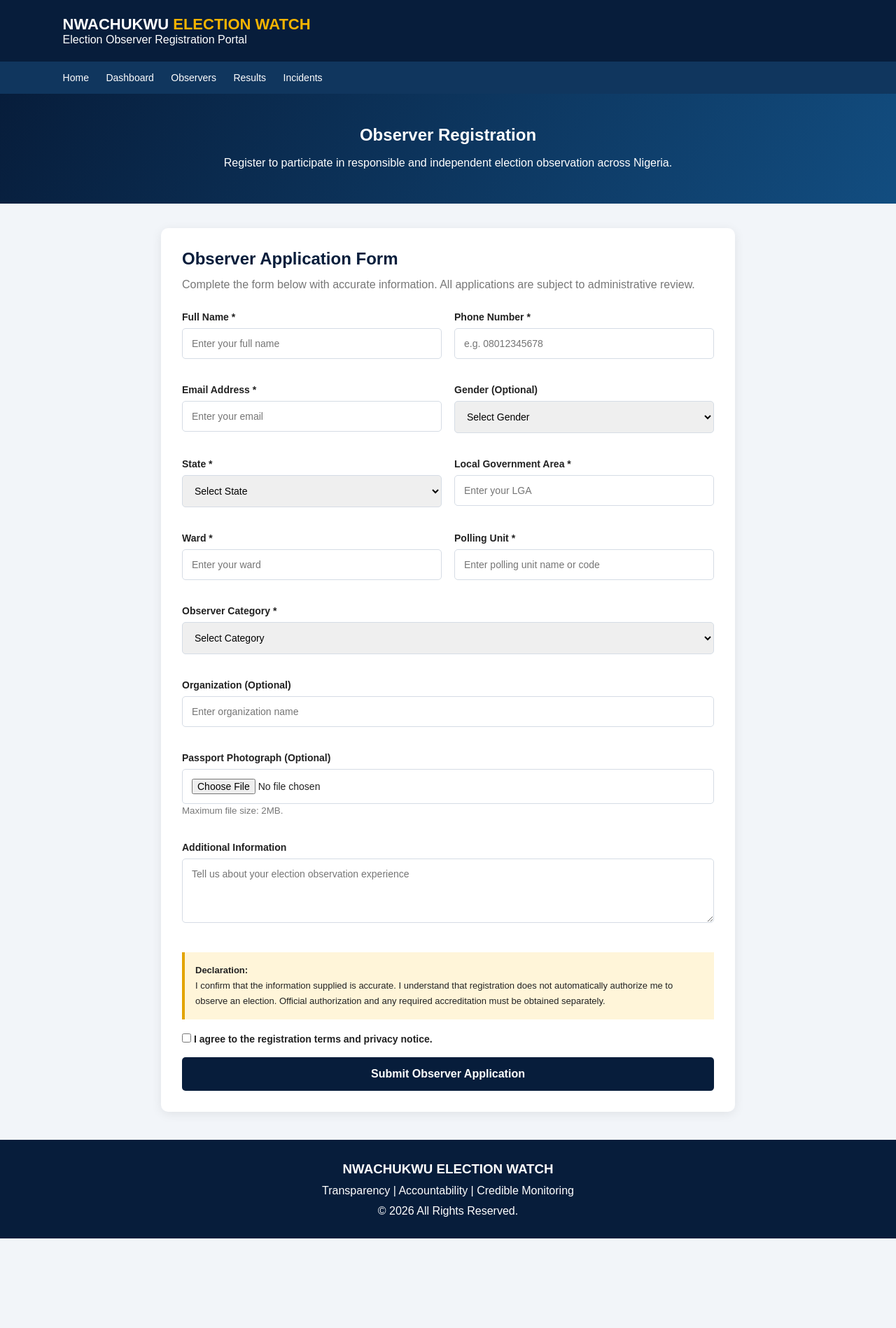
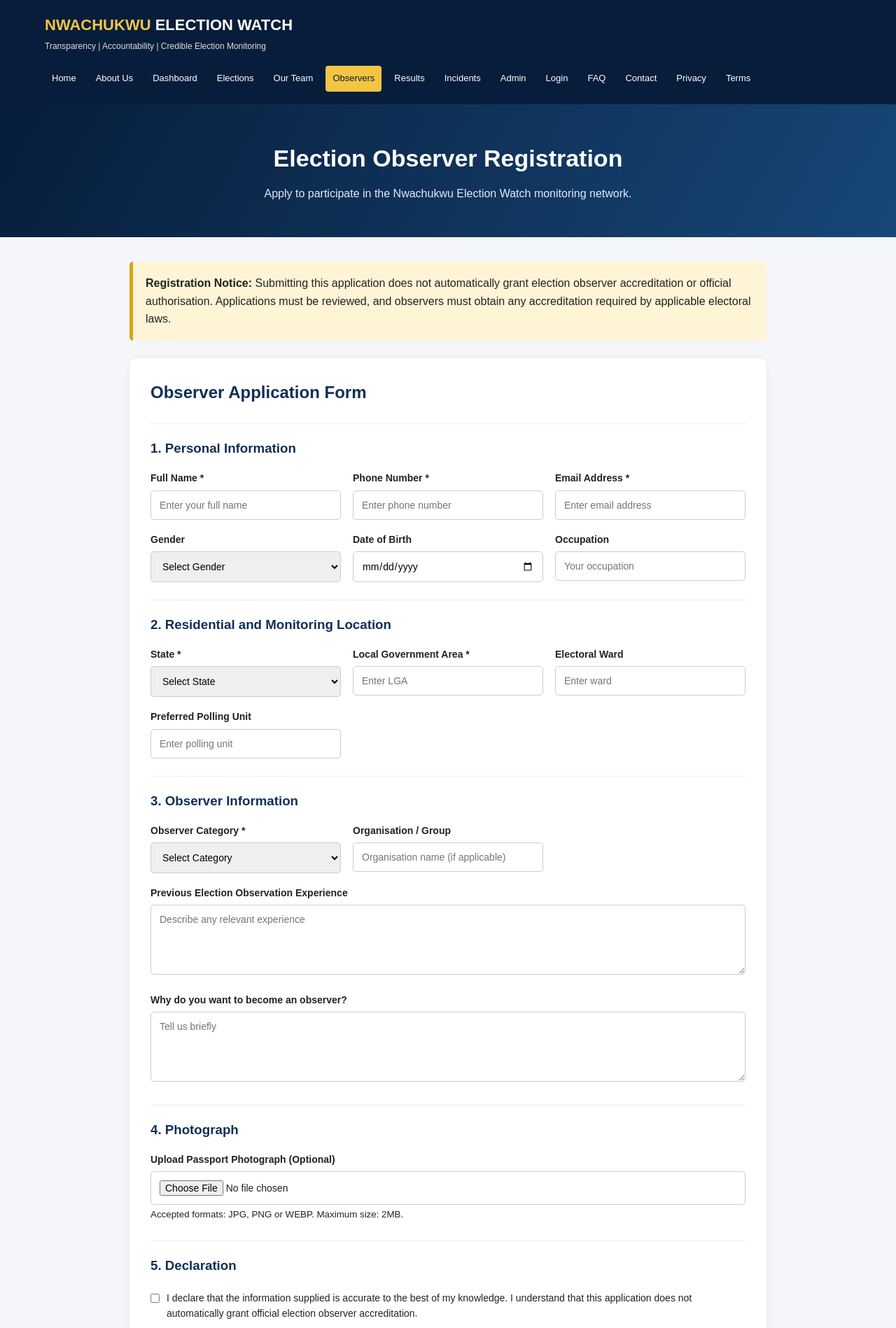
Before and after one commit to Nwachukwu2027/Nwachukwu-speaks, a plain HTML site: page observers.html in a window 1280 px wide. Shown: the top 1898 px of the page at 70% size. Before the commit the page ends 1770 px from the top, so only its background shows below. Drawn offline with Linux system fonts and the light colour scheme.

Commit message:
Enhance observer registration page layout and style
Updated the observer registration page with improved styling, added meta description, and modified form structure for better user experience.

```diff
--- a/observers.html
+++ b/observers.html
@@ -1,245 +1,380 @@
 <!DOCTYPE html><html lang="en">
 <head>
 <meta charset="UTF-8">
-<meta name="viewport" content="width=device-width, initial-scale=1.0"><title>Observer Registration | Nwachukwu Election Watch</title><style>
+<meta name="viewport" content="width=device-width, initial-scale=1.0">
+<meta name="description" content="Register as an election observer with Nwachukwu Election Watch.">
+<title>Observer Registration | Nwachukwu Election Watch</title><style>
 * {
     margin: 0;
     padding: 0;
     box-sizing: border-box;
-    font-family: Arial, sans-serif;
 }
 
 body {
-    background: #f2f5f9;
+    font-family: Arial, sans-serif;
+    background: #f4f6f9;
     color: #222;
+    line-height: 1.6;
 }
 
 header {
     background: #071d3b;
     color: white;
-    padding: 22px 7%;
+    padding: 18px 5%;
 }
 
-header h2 {
+.logo {
     font-size: 22px;
+    font-weight: bold;
+    color: #f4c542;
 }
 
-header span {
-    color: #f5b400;
+.logo span {
+    color: white;
+}
+
+.tagline {
+    font-size: 12px;
+    color: #ddd;
+    margin-top: 4px;
 }
 
 nav {
-    background: #10365e;
-    padding: 14px 7%;
+    display: flex;
+    flex-wrap: wrap;
+    gap: 8px;
+    margin-top: 18px;
 }
 
 nav a {
     color: white;
     text-decoration: none;
-    margin-right: 20px;
-    font-size: 14px;
+    font-size: 13px;
+    padding: 8px 10px;
+    border-radius: 4px;
+}
+
+nav a:hover,
+nav a.active {
+    background: #f4c542;
+    color: #071d3b;
 }
 
 .hero {
-    background: linear-gradient(120deg,#071d3b,#124d80);
-    padding: 45px 7%;
+    background: linear-gradient(120deg, #071d3b, #174777);
     color: white;
     text-align: center;
+    padding: 50px 20px;
 }
 
 .hero h1 {
-    margin-bottom: 12px;
+    font-size: 34px;
+    margin-bottom: 10px;
 }
 
 .hero p {
-    line-height: 1.7;
+    color: #e4eaf2;
 }
 
 .container {
-    max-width: 850px;
+    max-width: 950px;
     margin: 35px auto;
-    padding: 0 15px;
+    padding: 0 20px;
 }
 
-.form-box {
+.form-container {
     background: white;
     padding: 30px;
     border-radius: 10px;
-    box-shadow: 0 3px 15px rgba(0,0,0,.08);
+    box-shadow: 0 3px 12px rgba(0,0,0,0.06);
 }
 
-.form-box h2 {
-    color: #071d3b;
-    margin-bottom: 10px;
+.form-container h2 {
+    color: #102f57;
+    margin-bottom: 20px;
 }
 
-.description {
-    color: #777;
-    margin-bottom: 25px;
-    line-height: 1.6;
+.form-section {
+    margin-top: 25px;
+    padding-top: 20px;
+    border-top: 1px solid #eee;
+}
+
+.form-section h3 {
+    color: #102f57;
+    margin-bottom: 16px;
 }
 
 .form-grid {
     display: grid;
-    grid-template-columns: 1fr 1fr;
-    gap: 18px;
-}
-
-.form-group {
-    margin-bottom: 18px;
-}
-
-.form-group.full {
-    grid-column: 1 / -1;
+    grid-template-columns: repeat(auto-fit, minmax(230px, 1fr));
+    gap: 17px;
 }
 
 label {
     display: block;
-    margin-bottom: 8px;
     font-weight: bold;
+    margin-bottom: 6px;
     font-size: 14px;
 }
 
-input, select, textarea {
+input,
+select,
+textarea {
     width: 100%;
-    padding: 13px;
-    border: 1px solid #d5dce5;
+    padding: 12px;
+    border: 1px solid #ccc;
     border-radius: 5px;
-    outline: none;
     font-size: 14px;
+    font-family: Arial, sans-serif;
 }
 
-input:focus, select:focus, textarea:focus {
-    border-color: #124d80;
+textarea {
+    resize: vertical;
+    min-height: 100px;
 }
 
-small {
-    color: #777;
+.full {
+    grid-column: 1 / -1;
+}
+
+.checkbox {
+    display: flex;
+    align-items: flex-start;
+    gap: 10px;
+    margin-top: 20px;
+}
+
+.checkbox input {
+    width: auto;
+    margin-top: 5px;
+}
+
+.checkbox label {
+    font-weight: normal;
 }
 
 button {
-    width: 100%;
-    padding: 15px;
-    background: #071d3b;
+    background: #102f57;
     color: white;
+    padding: 14px 25px;
     border: none;
     border-radius: 5px;
-    font-size: 16px;
+    cursor: pointer;
+    font-size: 15px;
     font-weight: bold;
-    cursor: pointer;
+    margin-top: 22px;
+    width: 100%;
 }
 
 button:hover {
-    background: #124d80;
+    background: #d9aa22;
+    color: #071d3b;
 }
 
 .notice {
-    background: #fff5d9;
-    padding: 15px;
-    border-left: 4px solid #e3a400;
-    margin: 20px 0;
-    font-size: 13px;
-    line-height: 1.7;
+    background: #fff4d6;
+    border-left: 5px solid #d9a514;
+    padding: 18px;
+    margin-bottom: 25px;
+    border-radius: 5px;
 }
 
 #message {
-    margin-top: 20px;
-    padding: 15px;
+    margin-top: 18px;
+    padding: 14px;
+    border-radius: 5px;
     display: none;
-    border-radius: 5px;
-    line-height: 1.6;
-}
-
-.success {
-    background: #e1f5e8;
-    color: #176b37;
-}
-
-.error {
-    background: #ffe5e5;
-    color: #a00000;
 }
 
 footer {
     background: #071d3b;
     color: white;
     text-align: center;
-    padding: 25px;
-    margin-top: 40px;
-    line-height: 1.8;
+    padding: 28px 15px;
+    margin-top: 50px;
+}
+
+footer a {
+    color: #f4c542;
+    text-decoration: none;
+    margin: 5px 8px;
+    font-size: 13px;
 }
 
 @media(max-width:600px) {
-    .form-grid {
-        grid-template-columns: 1fr;
+    .hero h1 {
+        font-size: 27px;
     }
 
-    .form-box {
+    .form-container {
         padding: 20px;
     }
+}
+</style></head><body><header><div class="logo">
+    NWACHUKWU <span>ELECTION WATCH</span>
+</div>
 
-    nav a {
-        display: inline-block;
-        margin-bottom: 10px;
-    }
-}
-</style></head><body><header>
-    <h2>NWACHUKWU <span>ELECTION WATCH</span></h2>
-    <p>Election Observer Registration Portal</p>
-</header><nav>
+<div class="tagline">
+    Transparency | Accountability | Credible Election Monitoring
+</div>
+
+<nav>
     <a href="index.html">Home</a>
+    <a href="about.html">About Us</a>
     <a href="dashboard.html">Dashboard</a>
-    <a href="observers.html">Observers</a>
+    <a href="elections.html">Elections</a>
+    <a href="team.html">Our Team</a>
+    <a href="observers.html" class="active">Observers</a>
     <a href="results.html">Results</a>
     <a href="incidents.html">Incidents</a>
-</nav><section class="hero">
-    <h1>Observer Registration</h1>
-    <p>
-        Register to participate in responsible and independent
-        election observation across Nigeria.
-    </p>
-</section><div class="container"><div class="form-box"><h2>Observer Application Form</h2><p class="description">
-Complete the form below with accurate information.
-All applications are subject to administrative review.
-</p><form id="observerForm"><div class="form-grid"><div class="form-group">
-<label>Full Name *</label>
-<input type="text" id="fullname" required
-placeholder="Enter your full name">
-</div><div class="form-group">
-<label>Phone Number *</label>
-<input type="tel" id="phone" required
-placeholder="e.g. 08012345678">
-</div><div class="form-group">
-<label>Email Address *</label>
-<input type="email" id="email" required
-placeholder="Enter your email">
-</div><div class="form-group">
-<label>Gender (Optional)</label>
+    <a href="admin.html">Admin</a>
+    <a href="login.html">Login</a>
+    <a href="faq.html">FAQ</a>
+    <a href="contact.html">Contact</a>
+    <a href="privacy.html">Privacy</a>
+    <a href="terms.html">Terms</a>
+</nav>
+
+</header><section class="hero">
+    <h1>Election Observer Registration</h1>
+    <p>Apply to participate in the Nwachukwu Election Watch monitoring network.</p>
+</section><div class="container"><div class="notice">
+    <strong>Registration Notice:</strong>
+    Submitting this application does not automatically grant election
+    observer accreditation or official authorisation. Applications
+    must be reviewed, and observers must obtain any accreditation
+    required by applicable electoral laws.
+</div>
+
+<div class="form-container">
+
+    <h2>Observer Application Form</h2>
+
+    <form id="observerForm">
+
+        <div class="form-section">
+
+            <h3>1. Personal Information</h3>
+
+            <div class="form-grid">
+
+                <div>
+                    <label for="fullname">Full Name *</label>
+                    <input type="text" id="fullname" required placeholder="Enter your full name">
+                </div>
+
+                <div>
+                    <label for="phone">Phone Number *</label>
+                    <input type="tel" id="phone" required placeholder="Enter phone number">
+                </div>
+
+                <div>
+                    <label for="email">Email Address *</label>
+                    <input type="email" id="email" required placeholder="Enter email address">
+                </div>
+
+                <div>
+                    <label for="gender">Gender</label>
                     <select id="gender">
                         <option value="">Select Gender</option>
                         <option>Male</option>
                         <option>Female</option>
                         <option>Prefer not to say</option>
                     </select>
-</div><div class="form-group">
-<label>State *</label>
+                </div>
+
+                <div>
+                    <label for="dob">Date of Birth</label>
+                    <input type="date" id="dob">
+                </div>
+
+                <div>
+                    <label for="occupation">Occupation</label>
+                    <input type="text" id="occupation" placeholder="Your occupation">
+                </div>
+
+            </div>
+
+        </div>
+
+        <div class="form-section">
+
+            <h3>2. Residential and Monitoring Location</h3>
+
+            <div class="form-grid">
+
+                <div>
+                    <label for="state">State *</label>
                     <select id="state" required>
                         <option value="">Select State</option>
+                        <option>Abia</option>
+                        <option>Adamawa</option>
+                        <option>Akwa Ibom</option>
+                        <option>Anambra</option>
+                        <option>Bauchi</option>
+                        <option>Bayelsa</option>
+                        <option>Benue</option>
+                        <option>Borno</option>
+                        <option>Cross River</option>
+                        <option>Delta</option>
+                        <option>Ebonyi</option>
+                        <option>Edo</option>
+                        <option>Ekiti</option>
+                        <option>Enugu</option>
+                        <option>FCT</option>
+                        <option>Gombe</option>
+                        <option>Imo</option>
+                        <option>Jigawa</option>
+                        <option>Kaduna</option>
+                        <option>Kano</option>
+                        <option>Katsina</option>
+                        <option>Kebbi</option>
+                        <option>Kogi</option>
+                        <option>Kwara</option>
+                        <option>Lagos</option>
+                        <option>Nasarawa</option>
+                        <option>Niger</option>
+                        <option>Ogun</option>
+                        <option>Ondo</option>
+                        <option>Osun</option>
+                        <option>Oyo</option>
+                        <option>Plateau</option>
+                        <option>Rivers</option>
+                        <option>Sokoto</option>
+                        <option>Taraba</option>
+                        <option>Yobe</option>
+                        <option>Zamfara</option>
                     </select>
-</div><div class="form-group">
-<label>Local Government Area *</label>
-<input type="text" id="lga" required
-placeholder="Enter your LGA">
-</div><div class="form-group">
-<label>Ward *</label>
-<input type="text" id="ward" required
-placeholder="Enter your ward">
-</div><div class="form-group">
-<label>Polling Unit *</label>
-<input type="text" id="polling" required
-placeholder="Enter polling unit name or code">
-</div><div class="form-group full">
-<label>Observer Category *</label>
+                </div>
+
+                <div>
+                    <label for="lga">Local Government Area *</label>
+                    <input type="text" id="lga" required placeholder="Enter LGA">
+                </div>
+
+                <div>
+                    <label for="ward">Electoral Ward</label>
+                    <input type="text" id="ward" placeholder="Enter ward">
+                </div>
+
+                <div>
+                    <label for="polling">Preferred Polling Unit</label>
+                    <input type="text" id="polling" placeholder="Enter polling unit">
+                </div>
+
+            </div>
+
+        </div>
+
+        <div class="form-section">
+
+            <h3>3. Observer Information</h3>
+
+            <div class="form-grid">
+
+                <div>
+                    <label for="category">Observer Category *</label>
                     <select id="category" required>
                         <option value="">Select Category</option>
                         <option>Polling Unit Observer</option>
@@ -248,82 +383,104 @@ placeholder="Enter polling unit name or code">
                         <option>State Coordinator</option>
                         <option>Independent Election Observer</option>
                     </select>
-</div><div class="form-group full">
-<label>Organization (Optional)</label>
-<input type="text" id="organization"
-placeholder="Enter organization name">
-</div><div class="form-group full">
-<label>Passport Photograph (Optional)</label>
-<input type="file" id="photo" accept="image/*">
-<small>Maximum file size: 2MB.</small>
-</div><div class="form-group full">
-<label>Additional Information</label>
-<textarea id="information" rows="4"
-placeholder="Tell us about your election observation experience"></textarea>
-</div></div><div class="notice">
-<strong>Declaration:</strong><br>
-I confirm that the information supplied is accurate.
-I understand that registration does not automatically
-authorize me to observe an election. Official authorization
-and any required accreditation must be obtained separately.
-</div><div class="form-group">
-<label>
-<input type="checkbox" id="agreement"
-style="width:auto;" required>
-I agree to the registration terms and privacy notice.
+                </div>
+
+                <div>
+                    <label for="organisation">Organisation / Group</label>
+                    <input type="text" id="organisation" placeholder="Organisation name (if applicable)">
+                </div>
+
+                <div class="full">
+                    <label for="experience">Previous Election Observation Experience</label>
+                    <textarea id="experience" placeholder="Describe any relevant experience"></textarea>
+                </div>
+
+                <div class="full">
+                    <label for="reason">Why do you want to become an observer?</label>
+                    <textarea id="reason" placeholder="Tell us briefly"></textarea>
+                </div>
+
+            </div>
+
+        </div>
+
+        <div class="form-section">
+
+            <h3>4. Photograph</h3>
+
+            <label for="photo">Upload Passport Photograph (Optional)</label>
+            <input type="file" id="photo" accept="image/jpeg,image/png,image/webp">
+
+            <small>Accepted formats: JPG, PNG or WEBP. Maximum size: 2MB.</small>
+
+        </div>
+
+        <div class="form-section">
+
+            <h3>5. Declaration</h3>
+
+            <div class="checkbox">
+                <input type="checkbox" id="declaration" required>
+
+                <label for="declaration">
+                    I declare that the information supplied is accurate
+                    to the best of my knowledge. I understand that this
+                    application does not automatically grant official
+                    election observer accreditation.
                 </label>
-</div><button type="submit">Submit Observer Application</button>
+            </div>
 
-<div id="message"></div></form></div>
-</div><footer>
-<h3>NWACHUKWU ELECTION WATCH</h3>
-<p>Transparency | Accountability | Credible Monitoring</p>
-<p>© 2026 All Rights Reserved.</p>
+            <button type="submit">Submit Observer Application</button>
+
+            <div id="message"></div>
+
+        </div>
+
+    </form>
+
+</div>
+
+</div><footer><h3>Nwachukwu Election Watch (NEW)</h3>
+
+<p style="margin:12px 0;">
+    <a href="index.html">Home</a>
+    <a href="about.html">About</a>
+    <a href="elections.html">Elections</a>
+    <a href="dashboard.html">Dashboard</a>
+    <a href="faq.html">FAQ</a>
+    <a href="contact.html">Contact</a>
+    <a href="privacy.html">Privacy</a>
+    <a href="terms.html">Terms</a>
+</p>
+
+<p>Transparency | Accountability | Credible Election Monitoring</p>
+
+<p style="margin-top:12px;">
+    &copy; 2026 Nwachukwu Election Watch. All Rights Reserved.
+</p>
+
 </footer><script>
-
-const states = [
-"Abia","Adamawa","Akwa Ibom","Anambra","Bauchi",
-"Bayelsa","Benue","Borno","Cross River","Delta",
-"Ebonyi","Edo","Ekiti","Enugu","FCT","Gombe",
-"Imo","Jigawa","Kaduna","Kano","Katsina","Kebbi",
-"Kogi","Kwara","Lagos","Nasarawa","Niger","Ogun",
-"Ondo","Osun","Oyo","Plateau","Rivers","Sokoto",
-"Taraba","Yobe","Zamfara"
-];
-
-const stateSelect = document.getElementById("state");
-
-states.forEach(state => {
-    const option = document.createElement("option");
-    option.value = state;
-    option.textContent = state;
-    stateSelect.appendChild(option);
-});
-
-document.getElementById("observerForm")
-.addEventListener("submit", function(e) {
+document.getElementById("observerForm").addEventListener("submit", function(e) {
 
     e.preventDefault();
 
+    const photo = document.getElementById("photo").files[0];
     const message = document.getElementById("message");
-    const photo = document.getElementById("photo").files[0];
 
     if (photo && photo.size > 2 * 1024 * 1024) {
-        message.className = "error";
-        message.style.display = "block";
-        message.textContent = "Photograph must not exceed 2MB.";
+        alert("Your photograph must not exceed 2MB.");
         return;
     }
 
-    message.className = "success";
     message.style.display = "block";
+    message.style.background = "#fff4d6";
+    message.style.color = "#684d00";
 
-    message.textContent =
-    "Your form has passed basic browser validation. " +
-    "The registration system is awaiting database integration. " +
-    "Your application has NOT yet been submitted or saved.";
+    message.innerHTML =
+        "<strong>Application form completed.</strong><br>" +
+        "The website database is not connected yet. Your application has NOT been saved or submitted. " +
+        "Database integration is required before applications can be received.";
 
 });
-
 </script></body>
 </html>
```
Lines whose indentation alone changed are shown as unchanged.
